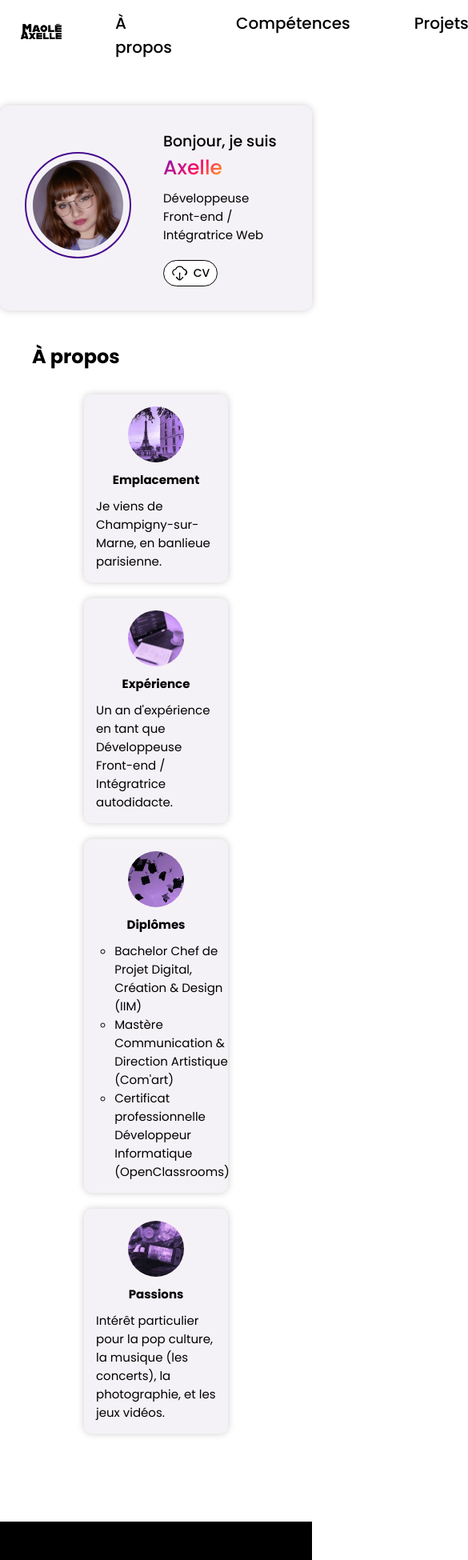
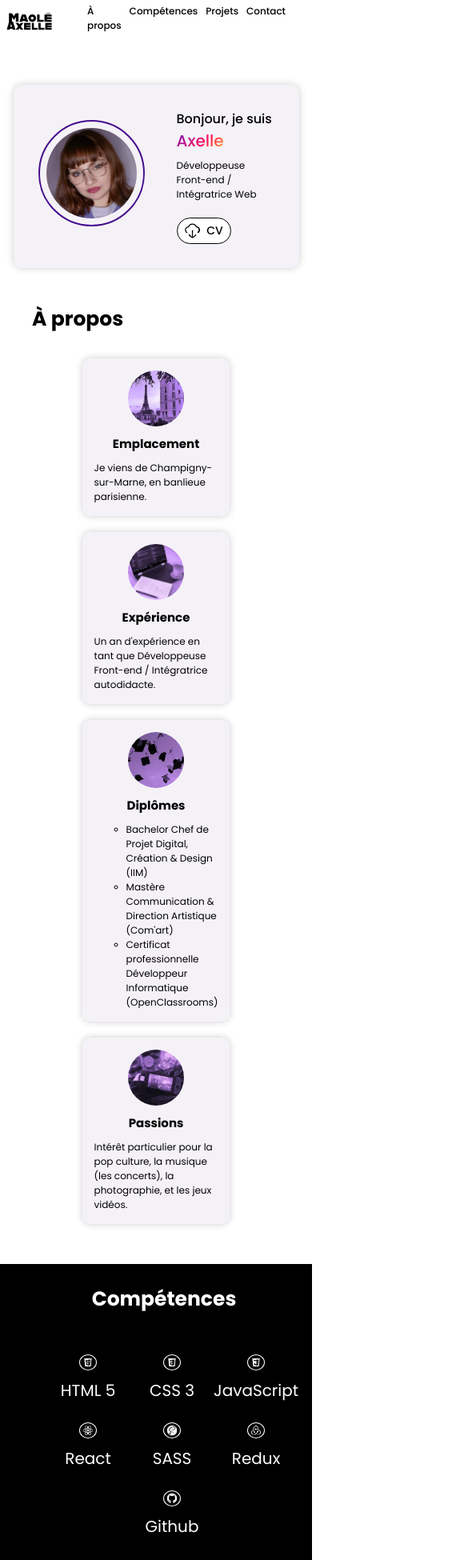
Before and after one commit to axllema/Portfolio, a React (Vite) app: page / in a window 390 px wide. Shown: the top 1950 px of the page at 80% size, 585 px wide, since content can reach past the window. Built offline with nearby package versions, Linux system fonts and the light colour scheme.

Commit message:
responsive ok for mobile tablet & desktop - NEED header responsive and that's it

```diff
--- a/src/scss/components/_about.scss
+++ b/src/scss/components/_about.scss
@@ -1,21 +1,33 @@
 @import '../utils/mixins';
 
 .about {
-    margin: 20px 0 60px 0;
+    margin: 0px 0 0px 0;
     padding: 20px;
+
+    @include desktop {
+        margin: 20px 0 60px 0;
+    }
 
     .about-title-text {
         color: black;
         transition: all 0.3s ease;
         margin-left: 20px;
+        font-size: 25px;
 
-        &:hover {
-            font-size: 40px;
-            color: #460d8d;
+        @include desktop {
+            font-size: 35px;
+            margin: 10px;
+
+            &:hover {
+                font-size: 40px;
+                color: #460d8d;
+            }
         }
     }
 
     .about-list-container {
+        display: flex;
+        justify-content: center;
         padding: 30px 0;
         max-width: 970px;
         margin: 0 auto;
@@ -43,17 +55,20 @@
                 border-radius: 10px;
                 padding: 15px 0;
                 width: auto;
-                height: 290px;
+                height: 415px;
 
                 background-color: rgba(67, 13, 108, 0.0509803922);
                 border-radius: 10px;
                 box-shadow: 0 0 10px rgba(0, 0, 0, 0.2);
                 transition: all 0.4s ease;
 
+                @include desktop {
+                    height: 290px;
+                }
+
                 &:hover {
                     transform: scale(1.05);
                 }
-
 
                 h3 {
                     font-size: 15px;
@@ -75,7 +90,7 @@
                 }
 
                 .hobbies-list-item-content {
-                    font-size: 15px;
+                    font-size: 12px;
                     list-style: circle;
                     text-align: left;
                     margin : 0 15px 0 15px;
--- a/src/scss/components/_contact.scss
+++ b/src/scss/components/_contact.scss
@@ -13,6 +13,10 @@
     gap: 50px;
     padding: 45px 20px 20px 20px;
 
+    @include tablet {
+    padding: 20px 20px 5px 20px
+}
+
     @include desktop {
         display: flex;
         flex-direction: row;
@@ -23,19 +27,29 @@
 
 .contact-title {
     color: black;
-    font-size: 35px;
+    font-size: 25px;
     margin-left: 20px;
     transition: all 0.3s ease;
 
-    &:hover {
-        transition: all 0.3s ease;
-        font-size: 40px;
-        color: #460d8d;
+    @include desktop {
+        font-size: 35px;
+        margin: 10px;
+
+        &:hover {
+            transition: all 0.3s ease;
+            font-size: 40px;
+            color: #460d8d;
+        }
     }
 }
 
 section.contact_form {
+    display: none;
     width: 470px;
+
+    @include desktop {
+        display: flex;
+    }
 }
 
 .contact_form-content-container {
--- a/src/scss/components/_projects.scss
+++ b/src/scss/components/_projects.scss
@@ -9,16 +9,19 @@
 
 .projects-title {
     color: black;
-    font-size: 40px;
+    font-size: 25px;
     margin-left: 20px;
     transition: all 0.3s ease;
     padding: 15px 0 10px 0;
 
+    @include desktop {
+        font-size: 35px;
 
-    &:hover {
-        transition: all 0.3s ease;
-        font-size: 40px;
-        color: #460d8d;
+        &:hover {
+            transition: all 0.3s ease;
+            font-size: 40px;
+            color: #460d8d;
+        }
     }
 }
 
@@ -35,13 +38,14 @@
     display: flex;
     flex-direction: column;
     justify-content: left;
-    padding: 50px 0 50px 0;
+    padding: 40px 0 10px 0;
     gap: 28px;
     margin: 0 45px 0 45px;
 
     @include desktop {
         flex-wrap: wrap;
         flex-direction: row;
+        padding: 50px 0 50px 0;
     }
 }
 
--- a/src/scss/components/_skills.scss
+++ b/src/scss/components/_skills.scss
@@ -1,9 +1,17 @@
 @import '../utils/mixins';
 
 #skills {
+    display: flex;
+    flex-direction: column;
+    justify-content: center;
+    align-items: center;
     background-color: black;
     color: white;
-    padding: 40px 0 50px 0;
+    padding: 25px 0 5px 0;
+
+    @include desktop {
+        padding: 40px 0 50px 0;
+    }
 }
 
 .skills-container {
@@ -14,13 +22,18 @@
 
 .skills-title-text {
     color: white;
-    font-size: 35px;
+    font-size: 25px;
     margin-left: 20px;
     transition: all 0.3s ease;
 
-    &:hover {
-        transition: all 0.3s ease;
-        font-size: 40px;
+    @include desktop {
+        font-size: 35px;
+        margin: 10px;
+
+        &:hover {
+            transition: all 0.3s ease;
+            font-size: 40px;
+        }
     }
 }
 
@@ -42,10 +55,15 @@
 
 .skills-list-dev,
 .skills-list-design {
+    gap: 25px;
+    flex-direction: row;
     display: flex;
-    flex-direction: row;
     justify-content: center;
-    gap: 15px;
+    flex-wrap: wrap;
+
+    @include desktop {
+        gap: 15px;
+    }
 }
 
 .skills-list-item {
@@ -53,8 +71,17 @@
     flex-direction: column;
     justify-content: center;
     align-items: center;
-    width: 6em;
+    width: 5em;
     transition: all 0.3s ease;
+
+    @include tablet {
+        width: 4em;
+    }
+
+    @include desktop {
+        width: 6em;
+    }
+
 
     &:hover {
         transition: all 0.3s ease;
@@ -69,10 +96,14 @@
 }
 
 .skills-list-item-icon {
-    width: 25px;
+    width: 20px;
     border: solid white 1px;
     border-radius: 50%;
     transition: all 0.8s ease;
+
+    @include tablet {
+        width: 30px;
+    }
 
     @include desktop {
         width: 40px;
--- a/src/scss/components/_starter.scss
+++ b/src/scss/components/_starter.scss
@@ -4,7 +4,15 @@
     display: flex;
     align-items: center;
     justify-content: center;
-    padding-top: 45px;
+    padding-top: 0px;
+
+    @include tablet {
+        padding: 40px;
+    }
+
+    @include desktop {
+        padding-top: 45px;
+    }
 }
 
 .photo-dev {
@@ -28,6 +36,7 @@
     justify-content: center;
     align-items: center;
     gap: 40px;
+    margin : 60px 80px 25px 80px;
     padding: 30px 30px 30px 31px;
     background-color: rgba(67, 13, 108, 0.0509803922);
     border-radius: 10px;
@@ -36,16 +45,17 @@
 
     @include tablet {
         width: 380px;
+        margin: 0px;
     }
 
     @include desktop {
-        width: 605px;
+        margin: 0px;
     }
 }
 
 .about-me {
     &-name {
-        font-size: 25px;
+        font-size: 20px;
         font-weight: 500;
 
         background-image: linear-gradient(
@@ -81,7 +91,7 @@
 
     &-title {
         font-family: 'Poppins', sans-serif;
-        font-size: 19px;
+        font-size: 16px;
         font-weight: 500;
 
         @include tablet {
@@ -94,9 +104,9 @@
     }
 
     &-content {
-        font-size: 13px;
+        font-size: 12px;
+        width: 123px;
         font-family: 'Poppins', sans-serif;
-        font-size: 15px;
         font-weight: 400;
         padding-top: 7px;
 
@@ -106,6 +116,7 @@
 
         @include desktop {
             font-size: 15px;
+            width: 280px;
         }
     }
 
--- a/src/scss/layout/_footer.scss
+++ b/src/scss/layout/_footer.scss
@@ -1,3 +1,5 @@
+@import '../utils/mixins';
+
 .footer {
     display: flex;
     flex-direction: column;
@@ -22,11 +24,27 @@
 
         &-text {
             color: rgb(123 115 126);
-            font-size: 15px;
+            font-size: 13px;
             padding-bottom: 10px;
 
+            @include tablet {
+                font-size: 14px;
+            }
+
+            @include desktop {
+                font-size: 15px;
+            }
+
             &-span {
-                font-size: 15px;
+                font-size: 13px;
+
+                @include tablet {
+                    font-size: 14px;
+                }
+
+                @include desktop {
+                    font-size: 15px;
+                }
             }
         }
     }
@@ -54,4 +72,16 @@
 
 .footer-items-logo {
     padding: 10px 20px 10px 20px;
+
+    &-image {
+        width: 4em;
+
+    @include tablet {
+        width: 5em;
+    }
+
+    @include desktop {
+        width: 6em;
+    }
+    }
 }
--- a/src/scss/layout/_header.scss
+++ b/src/scss/layout/_header.scss
@@ -8,7 +8,11 @@
     width: 100%;
 
     &-logo {
-        padding: 20px;
+        padding: 15px 0px 0px 5px;
+
+        @include desktop {
+            padding: 20px;
+        }
 
         &-image {
             width: 4em;
@@ -33,12 +37,26 @@
             display: flex;
             flex-direction: row;
             list-style-type: none;
-            gap: 80px;
+            gap: 10px;
             color: black;
             font-family: 'Poppins', sans-serif;
-            font-size: 20px;
+            font-size: 12px;
             font-weight: 500;
             transition: all 0.3s ease;
+            justify-content: center;
+            margin-right: 50px;
+
+            @include tablet {
+                font-size: 15px;
+                margin-right: 25px;
+            }
+
+            @include desktop {
+                font-size: 20px;
+                gap: 80px;
+                justify-content: flex-start;
+                margin-right: 0px;
+            }
 
             li a {
                 text-decoration: none;
@@ -53,9 +71,18 @@
         }
 
         &-item {
-            display: flex;
+            display: none;
             gap: 12px;
             padding: 20px;
+
+            @include tablet {
+            }
+
+            @include desktop {
+                display: flex;
+                gap: 12px;
+                padding: 20px;
+            }
 
             &-logo {
                 width: 40px;
```
